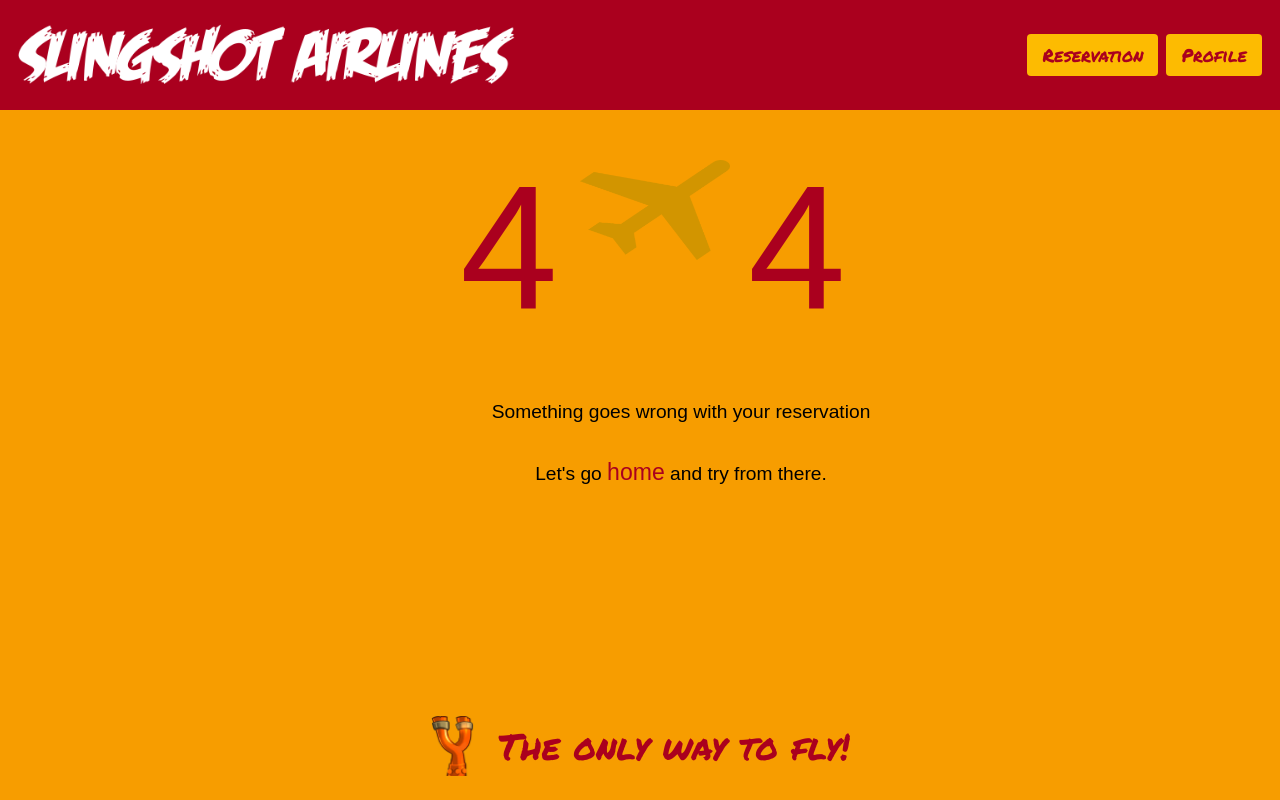
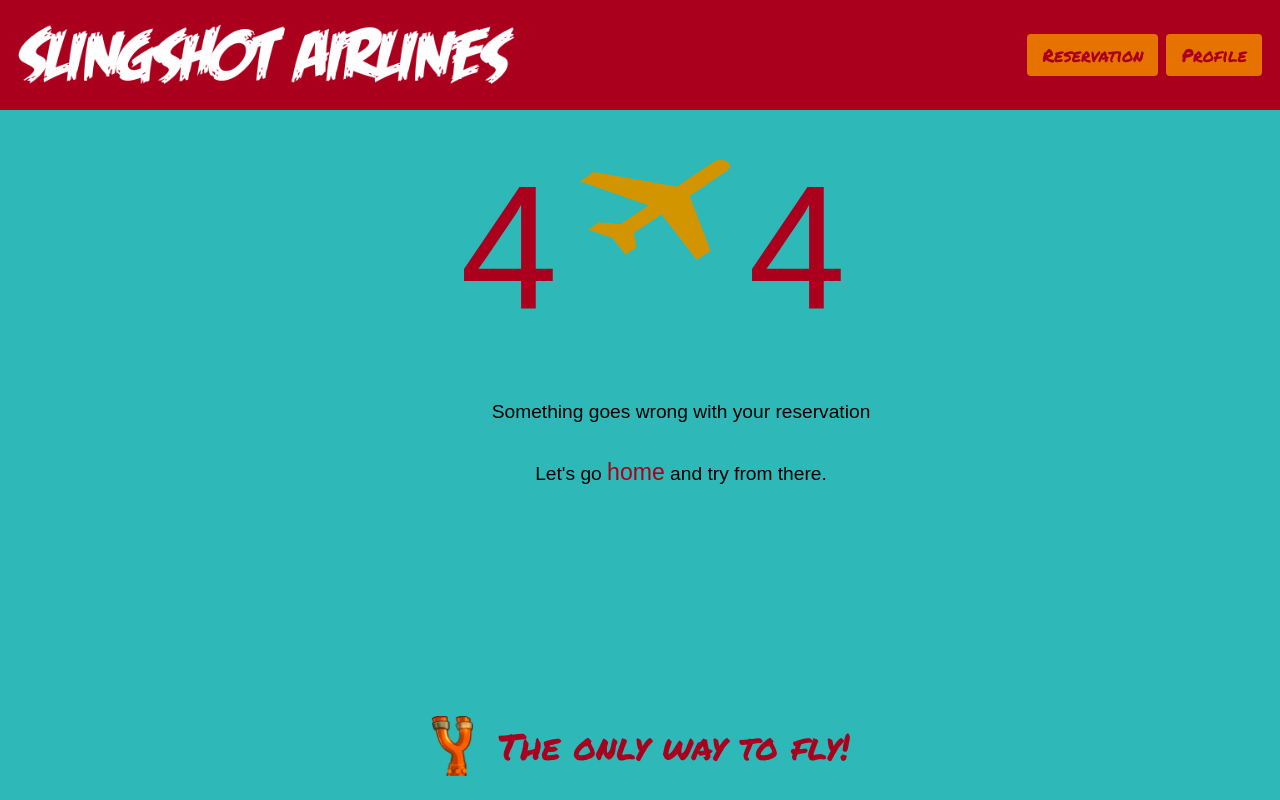
Before and after one commit to cb-nw-4/project-m4-slingair, a React (Create React App) app in the folder frontend/: page /error in a window 1280 px wide. Built offline with nearby package versions, Linux system fonts and the light colour scheme; a web font is replaced by a local one.

Commit message:
update CSS Style

```diff
--- a/frontend/src/components/GlobalStyles.js
+++ b/frontend/src/components/GlobalStyles.js
@@ -1,15 +1,19 @@
 import { createGlobalStyle } from "styled-components";
 
 export const themeVars = {
-  cadmiumRed: "#D80026",
+  cadmiumRed: "#ffcc00",
+  //alabamaCrimson:"#007acc",
   alabamaCrimson: "#AA001E",
-  selectiveYellow: "#FDBB01",
-  orange: "#F79D00",
-  desertSand: "#E3C4A6",
+
+  selectiveYellow: "#e67300",
+  orange: "#cc4400",
+  desertSand: " #803300",
   pagePadding: "24px",
   headingFont: "'Permanent Marker', Arial, Helvetica, sans-serif",
   contentFont: "'Kosugi', Arial, Helvetica, sans-serif",
-  background: "#F79D00",
+  //background: "#F79D00",
+  background: "#2eb8b8"
+
 };
 
 export default createGlobalStyle`
```
